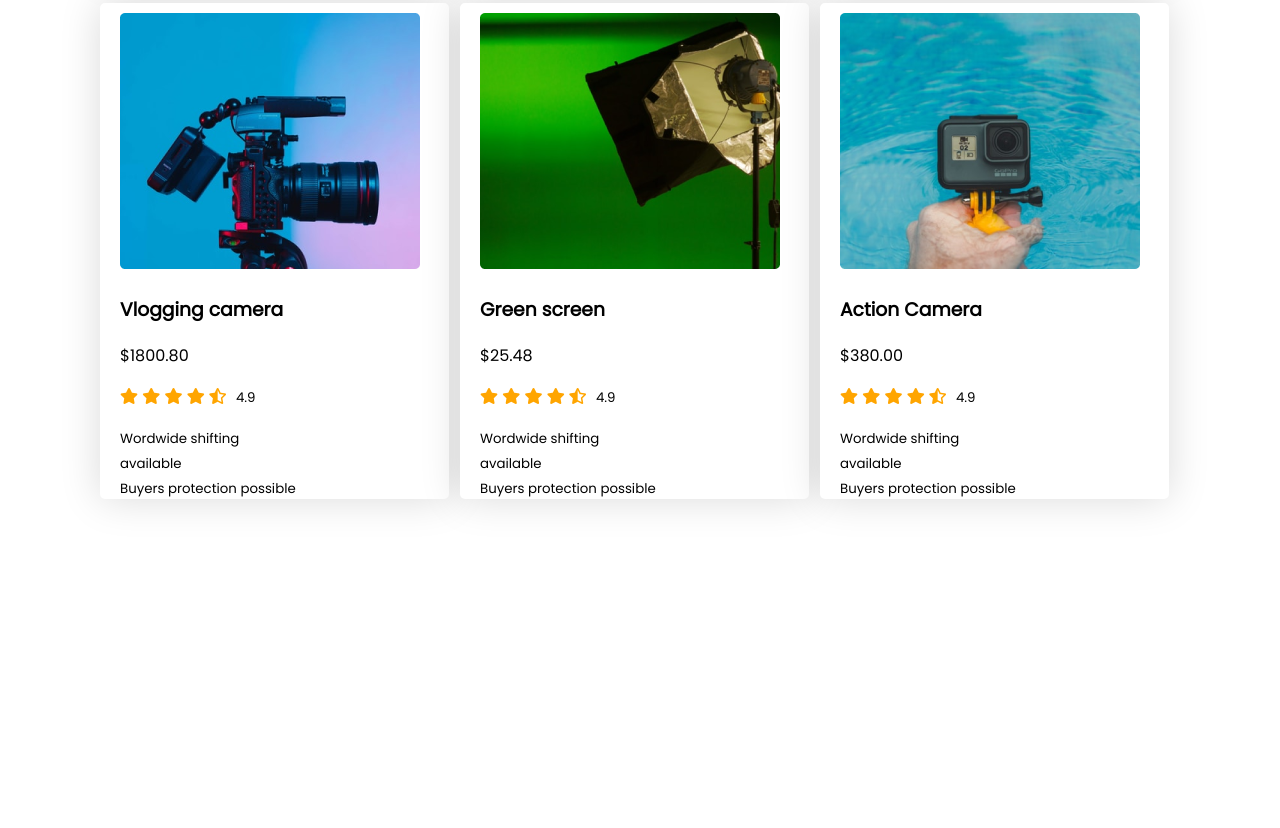
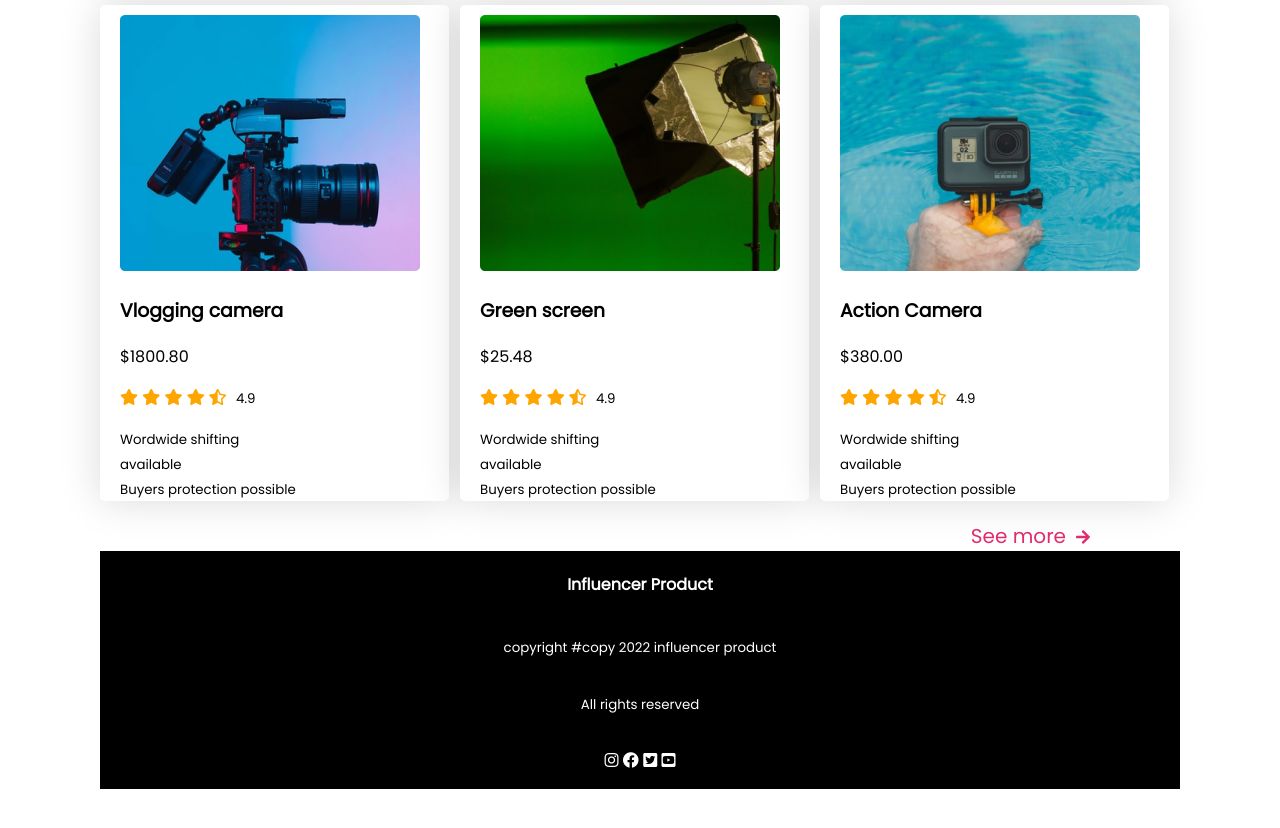
Before and after one commit to mahadihasanridoy/Assignment-2, a plain HTML site: page index.html in a window 1280 px wide. Shown: the part 1758-2586 px from the top of the page. Before the commit the page ends 2357 px from the top, so only its background shows below. Drawn offline with Linux system fonts and the light colour scheme.

Commit message:
second-commit

```diff
--- a/index.html
+++ b/index.html
@@ -41,8 +41,12 @@
             </div>
         </section>
         <!-- second section -->
+
+
         <section class="second-container">
-            <h3 class="section-title">Popular Collection</h3>
+            <div>
+                <h3 class="section-title">Popular Collection</h3>
+            </div>
             <div class="collections">
                 <div class="collection">
                     <div class="collection-banner">
@@ -216,8 +220,29 @@
 
                 </div>
             </div>
+
+            <div class="collection-button"><span><a href="">See more</a><i
+                        class="fas fa-arrow-right right-arrow"></i></span>
+            </div>
         </section>
     </main>
+    <!-- footer part -->
+    <footer class="footer-style">
+
+
+        <h4 class="footer-font">Influencer Product</h4>
+        <p class="footer-font"><small>
+                copyright #copy 2022 influencer product
+            </small></p>
+        <p class="footer-font"><small>All rights reserved</small></p>
+        <p class="footer-font"><i class="fab fa-instagram"></i>
+            <i class="fab fa-facebook"></i>
+            <i class="fab fa-twitter-square"></i>
+            <i class="fab fa-youtube-square"></i>
+        </p>
+
+
+    </footer>
 </body>
 
 </html>
--- a/style.css
+++ b/style.css
@@ -14,6 +14,7 @@ body{
 
     display: grid;
     grid-template-columns: 1fr 1fr;
+    /* background-color: orchid; */
 
 }
 .influencer-detail{
@@ -46,15 +47,24 @@ margin-bottom:30px;
 /*-----------------
  second section style
  ------------------ */
+ .section-title{
+     display:flex;
+     justify-content: center;
+ }
  .second-container{
 
      margin-top: 70px;
+     /* background-color: orchid; */
+ }
+ .second-container .section-title{
+     margin:0 auto;
  }
  /* collection style */
  .collections{
      display: grid;
      grid-template-columns: repeat(3, 1fr);
      grid-row-gap: 30px;
+     margin-top: 20px;
  }
  .collection{
     width: 329px;
@@ -76,3 +86,34 @@ margin-bottom:30px;
  .collection-span{
      margin-left: 10px;
  }
+ .collection-button{
+     display:flex;
+     justify-content: flex-end;
+     margin-right: 90px;
+     margin-top: 20px;
+
+ }
+ .collection-button a{
+     text-decoration: none;
+     color:#E02C6D;
+     font-size: 20px;
+
+ }
+ .collection-button .fa-arrow-right.right-arrow{
+     margin-left: 10px;
+     color:#E02C6D;
+
+ }
+
+ /*-----------
+  footer-part
+ -----------*/
+ .footer-style{
+     display: flex;
+     flex-direction: column;
+     align-items: center;
+     background-color:black;
+ }
+ .footer-font{
+     color:white;
+ }
```
